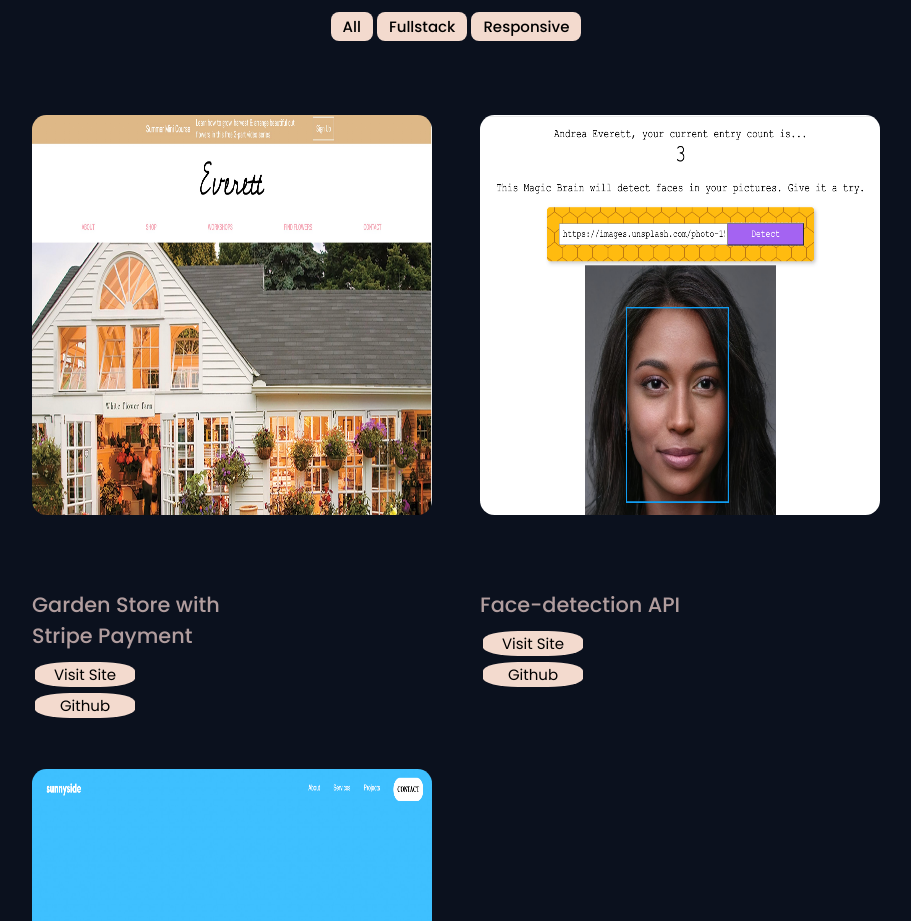
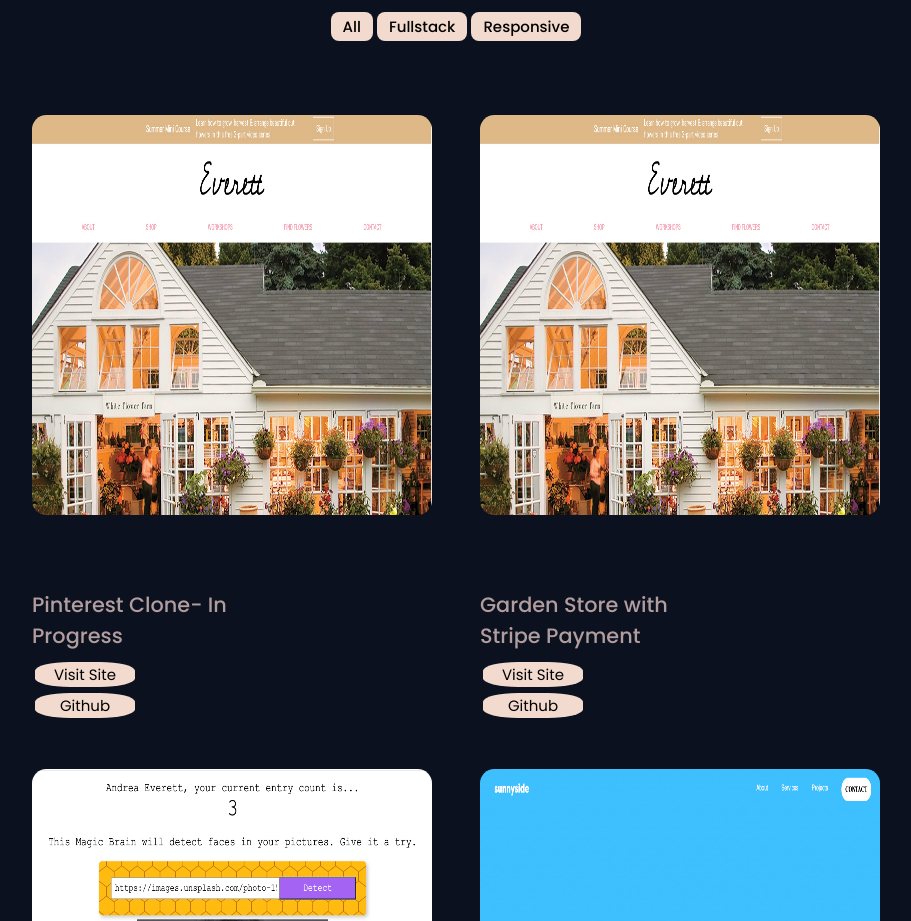
Before and after one commit to andrea-everett/portfolio, a plain HTML site: page index.html in a window 1280 px wide. Shown: the part 2048-2969 px from the top of the page, without its empty margins (184-1095 px from the left). Drawn offline with nearby package versions, Linux system fonts and the light colour scheme.

Commit message:
fix-portfolio

```diff
--- a/assets/js/main.js
+++ b/assets/js/main.js
@@ -61,7 +61,7 @@ function openWindowTwitter() {
 
 /*=============== SCROLL SECTIONS ACTIVE LINK ===============*/
 function openWindow() {
-  window.open("garden-store-production.up.railway.app");
+  window.open("https://garden-store-production.up.railway.app");
 }
 
 function openWindow1() {
--- a/index.html
+++ b/index.html
@@ -349,6 +349,20 @@
             </div>
 
             <div class="work_container container grid">
+
+                <div class="work_card_design mix responsive">
+                    <img src="assets/img/garden-store.jpg" alt="" class="work_img">
+
+                    <h3 class="work_title"> Pinterest Clone- In Progress</h3>
+
+                    <div class="buttons">
+                        <button type="button_works" onclick="openWindow()"> Visit Site </button>
+
+                        <button type="button_works" onclick="openWindow3()">Github </button>
+                    </div>
+                    </a>
+                </div>
+
                 <div class="work_card_design mix responsive">
                     <img src="assets/img/garden-store.jpg" alt="" class="work_img">
 
@@ -374,6 +388,7 @@
                     </div>
                     </a>
                 </div>
+
                 <div class="work_card_design mix ">
                     <img src="assets/img/sunnyside.png" alt="" class="work_img">
 
```
